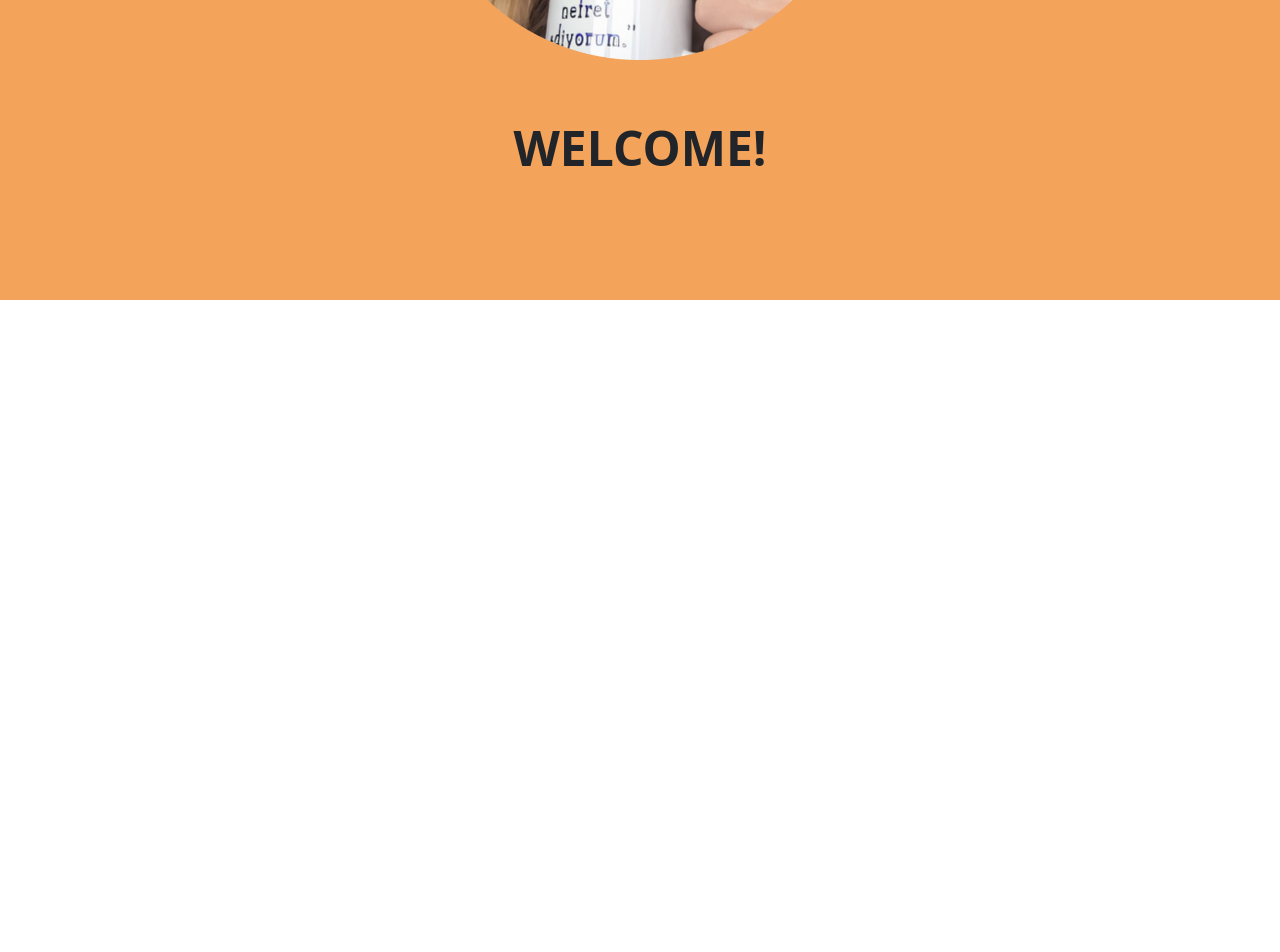
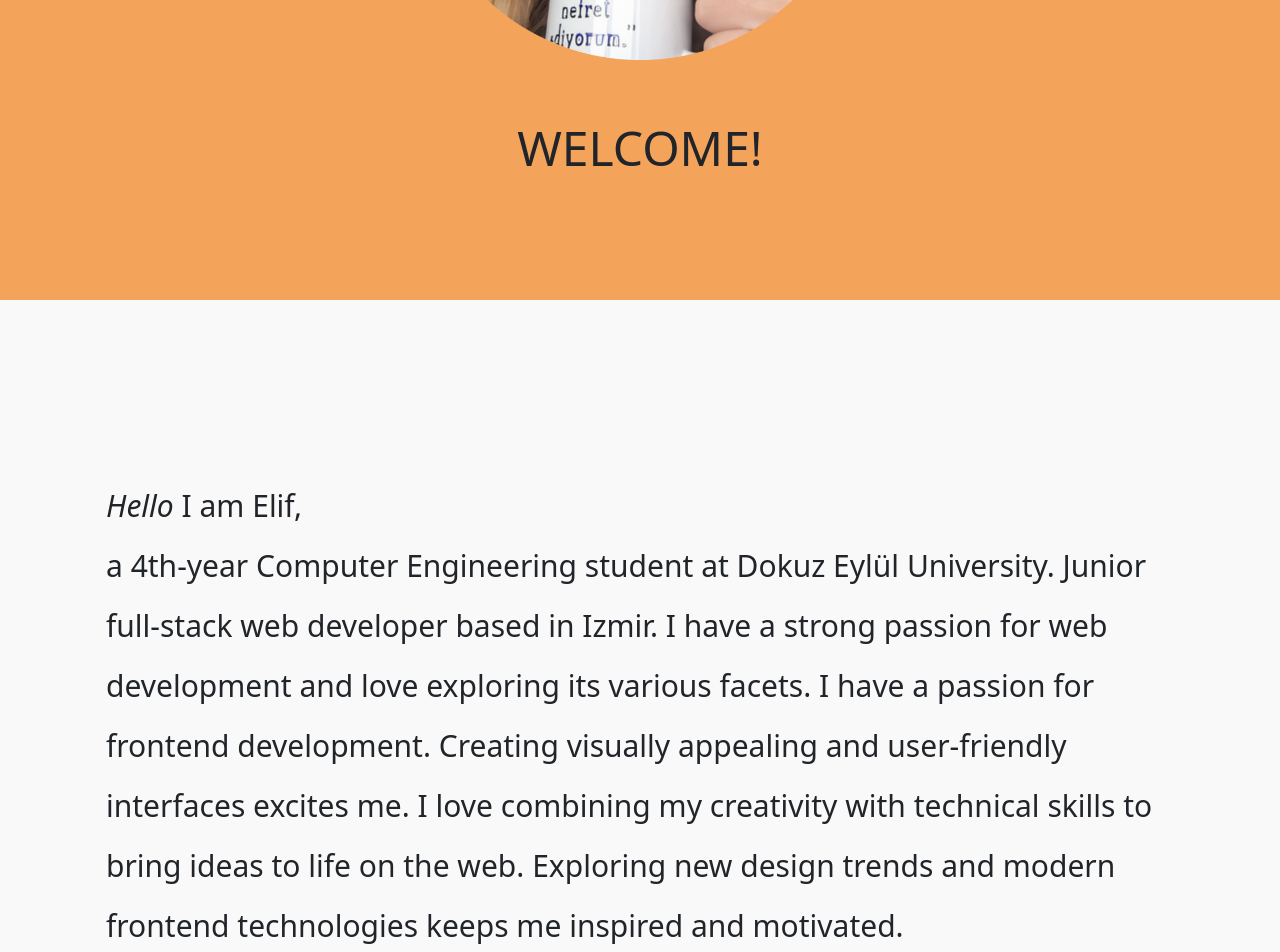
Before and after one commit to elifozker/Personal-Portfolio, a Next.js app: page / in a window 1280 px wide. Shown: the part 500-1452 px from the top of the page. Before the commit the page ends 800 px from the top, so only its background shows below. Built offline with nearby package versions, Linux system fonts and the light colour scheme.

Commit message:
about page changed

```diff
--- a/app/(user)/about/page.jsx
+++ b/app/(user)/about/page.jsx
@@ -1,16 +1,26 @@
-import React from 'react'
+import React from "react";
 import styles from "./styles.module.css";
 function About() {
-    return (
+  return (
+    <div className="w-screen h-screen bg-[#F9F9F9]">
+    <div className="container pt-44">
+      <section className="mx-auto justify-items-center px-4">
+        <p className="sm:text-lg md:text-3xl md:leading-loose">
+          <em>Hello</em> I am Elif, <br />a 4th-year Computer Engineering
+          student at Dokuz Eylül University.
+          Junior full-stack web developer based in Izmir. I have
+          a strong passion for web development and love exploring its various
+          facets. I have a passion for frontend development. Creating visually
+          appealing and user-friendly interfaces excites me. I love combining
+          my creativity with technical skills to bring ideas to life on the
+          web. Exploring new design trends and modern frontend technologies
+          keeps me inspired and motivated.
+        </p>
+      </section>
+    </div>
+  </div>
 
-        <div className="h-auto w-full bg-[#F9F9F9]">
-            <section id={styles.font} className="container mx-auto  justify-items-center">
-                <p className="sm:text-[20px] md:text-[56px]">I am Elif Özker, a 4th-year Computer Engineering student at Dokuz Eylül University. I am a junior full-stack web developer based in Izmir. I have a strong passion for web development and love exploring its various facets. I have a passion forfrontend development. Creating visually appealing and user-friendly interfaces excites me. I love combining my creativity with technical skills to bring ideas to life on the web. Exploring new design trends and modern frontend technologies keeps me inspired and motivated.</p>
-            </section>
-
-        </div>
-
-    )
+  );
 }
 
-export default About
+export default About;
--- a/app/(user)/home/page.jsx
+++ b/app/(user)/home/page.jsx
@@ -7,7 +7,7 @@ function Home() {
     <section className="w-screen h-screen bg-[#f4a35a]">
       <div className="flex flex-col items-center justify-center h-screen">
         <img src="../elifozker.png" alt="Image" className="md:w-[28rem] md:h-[28rem] mb-16"></img>
-        <p className="text-5xl font-bold">WELCOME!</p>
+        <p className="text-5xl font-medium">WELCOME!</p>
       </div>
     </section>
   );
--- a/app/page.js
+++ b/app/page.js
@@ -8,6 +8,8 @@ export default function HomePage() {
   return (
     <>
       <Home />
+      <About/>
+      <Techs/>
 
 
 
```
